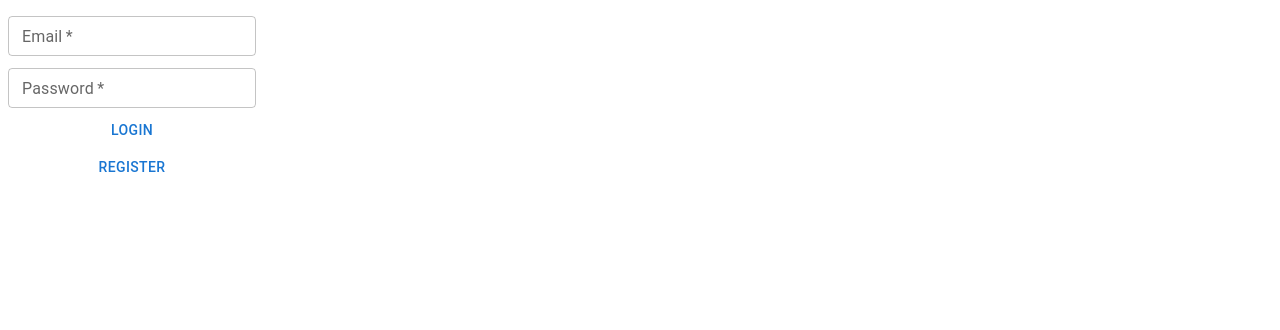
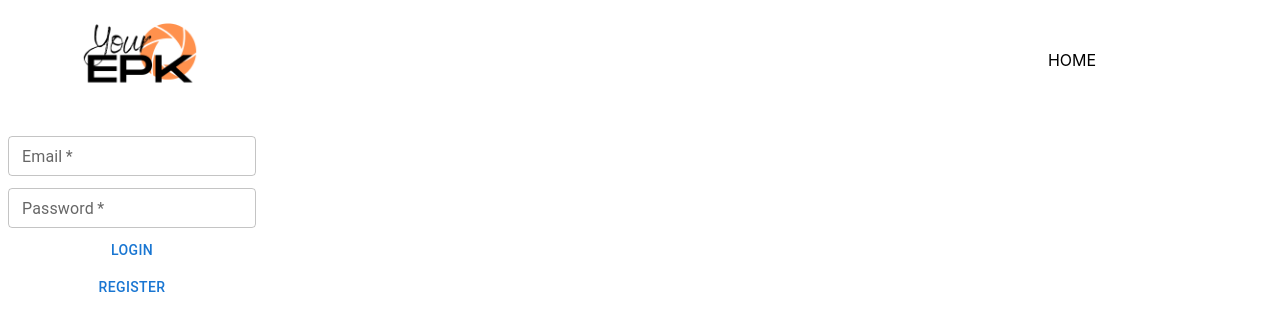
Before and after one commit to ninabrissey/your-epk, a React (Create React App) app: page /login in a window 1280 px wide. Shown: the top 330 px of the page. Built offline with nearby package versions, Linux system fonts and the light colour scheme; a web font is replaced by a local one.

Commit message:
Remove unused code

```diff
--- a/src/components/App/App.tsx
+++ b/src/components/App/App.tsx
@@ -5,15 +5,14 @@ import EditPage from '../pages/EditPage/EditPage';
 import PressPage from '../pages/PressPage/PressPage';
 import LoginPage from '../pages/LoginPage/LoginPage';
 import LoginForm from '../pages/LoginPage/LoginForm';
+import Navigation from '../Navigation/Navigation';
 import RegisterForm from '../pages/LoginPage/RegisterForm';
 import { Route, Switch, Redirect, Link } from 'react-router-dom';
 import { ThisIsUser } from '../../types';
 
-// const userId: number = 1;
 
 function App() {
   const [currUser, setCurrUser] = useState<ThisIsUser>({} as ThisIsUser);
-
 
   return (
     <div className="App">
@@ -23,6 +22,7 @@ function App() {
           <Redirect to={`/login`} />
         </Route>
         <Route exact path={`/login`}>
+          <Navigation onLogin={true}/>
           <LoginForm setCurrUser={setCurrUser}/>
         </Route>
         <Route exact path={`/register`}>
@@ -30,9 +30,8 @@ function App() {
         </Route>
         <Route exact path={`/dashboard`}>
 
-          <Dashboard currUser={currUser} setCurrUser={setCurrUser}/>
+          <Dashboard />
 
-           {/* <Dashboard currUser={currUser}  />   */}
         </Route>
         <Route exact path='/edit/:epk_id' render={({ match }) =>
           <EditPage epk_id={match.params.epk_id} />
```
